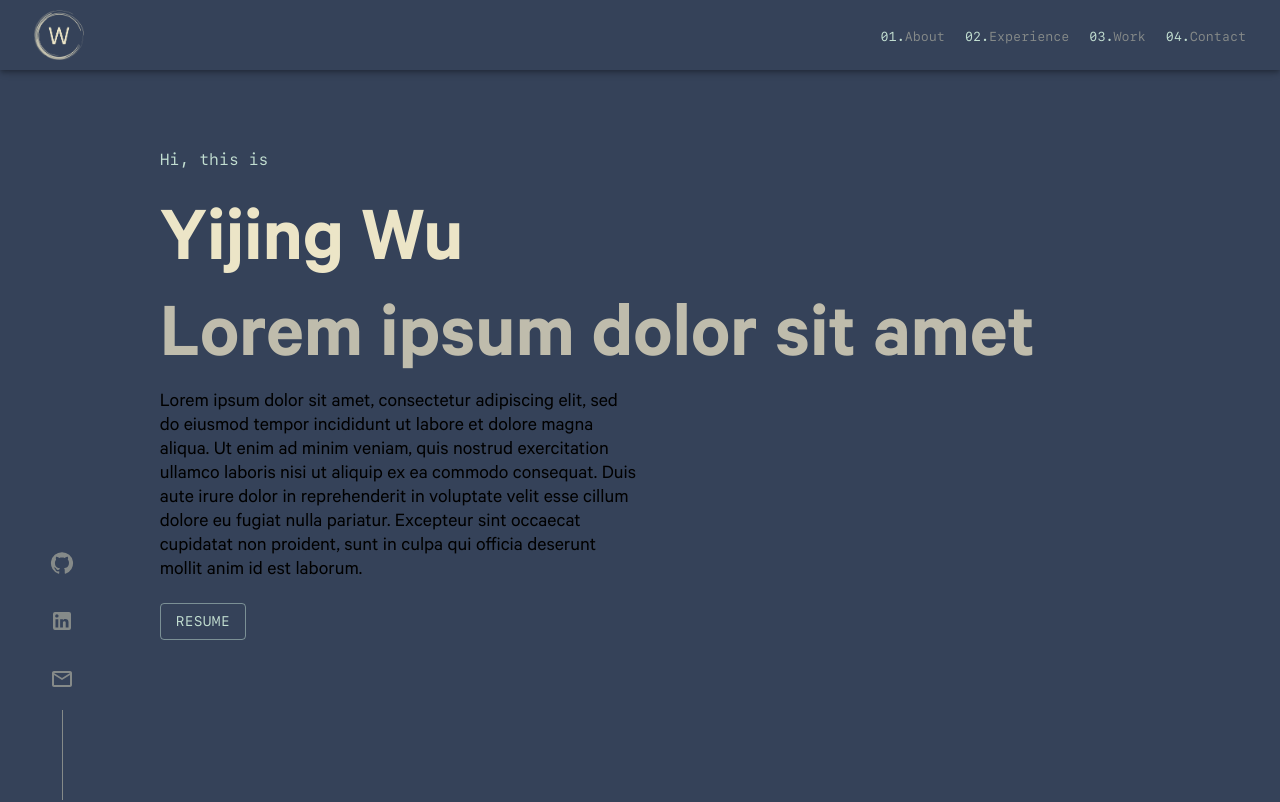
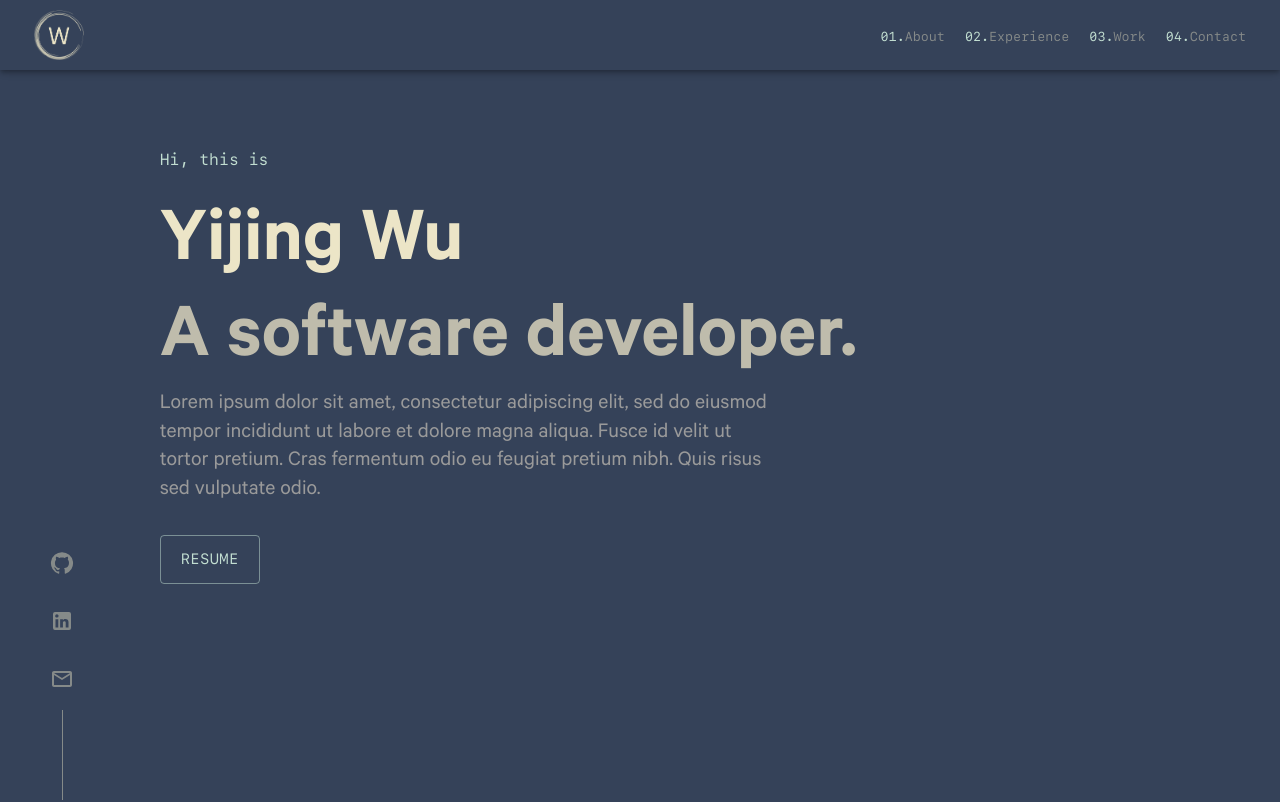
Before and after one commit to yijing-wu/personal-website-v2, a React (Create React App) app: page / in a window 1280 px wide. Shown: the top 802 px of the page. Built offline with nearby package versions, Linux system fonts and the light colour scheme.

Commit message:
Home and Footer

```diff
--- /dev/null
+++ b/src/assets/myData.tsx
@@ -0,0 +1,54 @@
+// Home Page
+const myGreeting = "Hi, this is";
+const myName = "Yijing Wu";
+
+const myTitle = "A software developer.";
+
+const myBriefIntro =
+  "Lorem ipsum dolor sit amet, consectetur adipiscing elit, sed do eiusmod tempor incididunt ut labore et dolore magna aliqua. Fusce id velit ut tortor pretium. Cras fermentum odio eu feugiat pretium nibh. Quis risus sed vulputate odio. ";
+
+// About Page
+const myAboutMe = [
+  "Hello! My name is Yijing. Welcome to my page!",
+  "Lorem ipsum dolor sit amet, consectetur adipiscing elit, sed do eiusmod tempor incididunt ut labore et dolore magna aliqua. Fusce id velit ut tortor pretium. Cras fermentum odio eu feugiat pretium nibh. Quis risus sed vulputate odio. ",
+  "Pretium fusce id velit ut tortor pretium viverra suspendisse potenti. Pharetra magna ac placerat vestibulum. Senectus et netus et malesuada. Faucibus scelerisque eleifend donec pretium vulputate sapien. ",
+  "Sed vulputate odio ut enim blandit volutpat maecenas volutpat. Massa tincidunt dui ut ornare. Eu augue ut lectus arcu.  Ac ut consequat semper viverra nam libero.",
+];
+
+const myEducationList = [
+  {
+    school: "Northeastern University",
+    degree: "Master",
+    major: "Information Systems",
+    startDate: "September 2021",
+    endDate: "Present",
+  },
+  {
+    school: "Tongji University",
+    degree: "Bachelor",
+    major: "Communication Engineering",
+    startDate: "September 2017",
+    endDate: "June 2021",
+  },
+];
+
+const mySkillList = [
+  "Java",
+  "React",
+  "JavaScript",
+  "React Native",
+  "TypeScript",
+  "Node.js",
+  "Python",
+  "Django",
+];
+
+export {
+  myGreeting,
+  myName,
+  myTitle,
+  myBriefIntro,
+  myAboutMe,
+  myEducationList,
+  mySkillList,
+};
--- a/src/components/Footer.tsx
+++ b/src/components/Footer.tsx
@@ -1,6 +1,6 @@
 import React from "react";
 import { myNavy } from "../MyLibrary/MyColors";
-import Text from "../MyLibrary/Text";
+import { Text } from "../MyLibrary";
 
 function Footer() {
   return (
--- a/src/components/Home.tsx
+++ b/src/components/Home.tsx
@@ -1,30 +1,14 @@
 import React from "react";
 
-import Button from "@mui/material/Button";
-import { createTheme, ThemeProvider } from "@mui/material/styles";
-
-import Text from "../MyLibrary/Text";
+import { Button, Text } from "../MyLibrary";
 import {
-  myMilkYellow70Alpha,
+  myTextGrey,
   myMilkYellowC0Alpha,
   myMintGreen,
 } from "../MyLibrary/MyColors";
+import { myGreeting, myName, myTitle, myBriefIntro } from "../assets/myData";
 
 function Home() {
-  const buttonTheme = createTheme({
-    palette: {
-      primary: {
-        main: "#c2ded1",
-      },
-      secondary: {
-        main: "#000000",
-      },
-    },
-  });
-
-  const briefIntro =
-    "Lorem ipsum dolor sit amet, consectetur adipiscing elit, sed do eiusmod tempor incididunt ut labore et dolore magna aliqua. Ut enim ad minim veniam, quis nostrud exercitation ullamco laboris nisi ut aliquip ex ea commodo consequat. Duis aute irure dolor in reprehenderit in voluptate velit esse cillum dolore eu fugiat nulla pariatur. Excepteur sint occaecat cupidatat non proident, sunt in culpa qui officia deserunt mollit anim id est laborum.";
-
   return (
     <div
       id="head"
@@ -40,10 +24,10 @@ function Home() {
           color: myMintGreen,
         }}
       >
-        Hi, this is
+        {myGreeting}
       </Text>
       <Text style={{ fontFamily: "Calibre-Semibold", fontSize: 80 }}>
-        Yijing Wu
+        {myName}
       </Text>
       <Text
         style={{
@@ -52,24 +36,26 @@ function Home() {
           color: myMilkYellowC0Alpha,
         }}
       >
-        Lorem ipsum dolor sit amet
+        {myTitle}
       </Text>
-      <div style={{ width: "50%", marginBottom: 20 }}>
-        <Text style={{ fontSize: 20, color: myMilkYellow70Alpha }}>
-          {briefIntro}
+      <div style={{ width: "65%", marginBottom: 30 }}>
+        <Text style={{ fontSize: 22, color: myTextGrey, lineHeight: 1.3 }}>
+          {myBriefIntro}
         </Text>
       </div>
-      <ThemeProvider theme={buttonTheme}>
-        <Button
-          variant="outlined"
-          style={{
-            fontFamily: "SFMono-Regular",
-            fontSize: 14,
-          }}
-        >
-          {"Resume"}
-        </Button>
-      </ThemeProvider>
+      <Button
+        onClick={() => {
+          // for external url
+          // window.open(
+          //   "{external url}",
+          //   "_blank"
+          // );
+          // for internal pdf file
+          window.open(process.env.PUBLIC_URL + "/Resume.pdf", "_blank");
+        }}
+      >
+        <div style={{ padding: 5, fontSize: 15 }}>{"RESUME"}</div>
+      </Button>
     </div>
   );
 }
```
Also changed, not shown: 1 other file (tests, documents, lock files or other folders).
